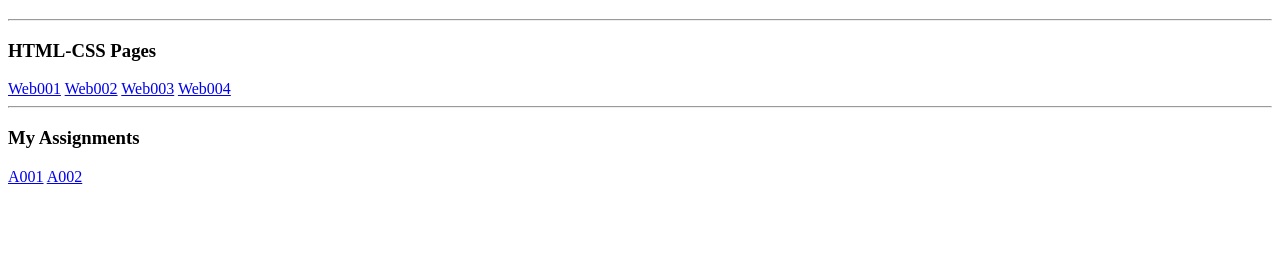
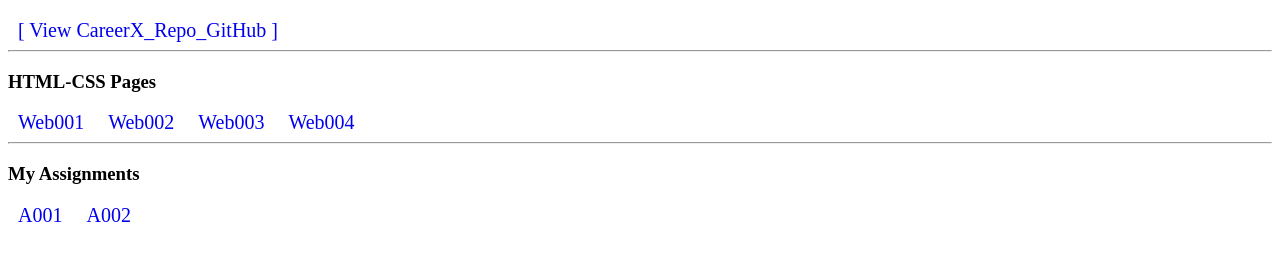
Before and after one commit to SD-CODE-OEB/CareerX-html-css-js, a plain HTML site: page index.html in a window 1280 px wide. Shown: the part 61-322 px from the top of the page. Drawn offline with Linux system fonts and the light colour scheme.

Commit message:
Update links and add CareerX_Repo_GitHub link in index.html

```diff
--- a/index.html
+++ b/index.html
@@ -5,8 +5,18 @@
     <meta name="viewport" content="width=device-width, initial-scale=1.0" />
     <title>Document</title>
   </head>
+  <style>
+    a {
+      text-decoration: none;
+      font-size: 20px;
+      margin: 10px;
+    }
+  </style>
   <body>
     <h1>Syed Shoeb Uddin</h1>
+    <a href="https://github.com/SD-CODE-OEB/CareerX-html-css-js"
+      >[ View CareerX_Repo_GitHub ]
+    </a>
     <hr />
     <h3>HTML-CSS Pages</h3>
     <a href="web001.html">Web001</a>
```
